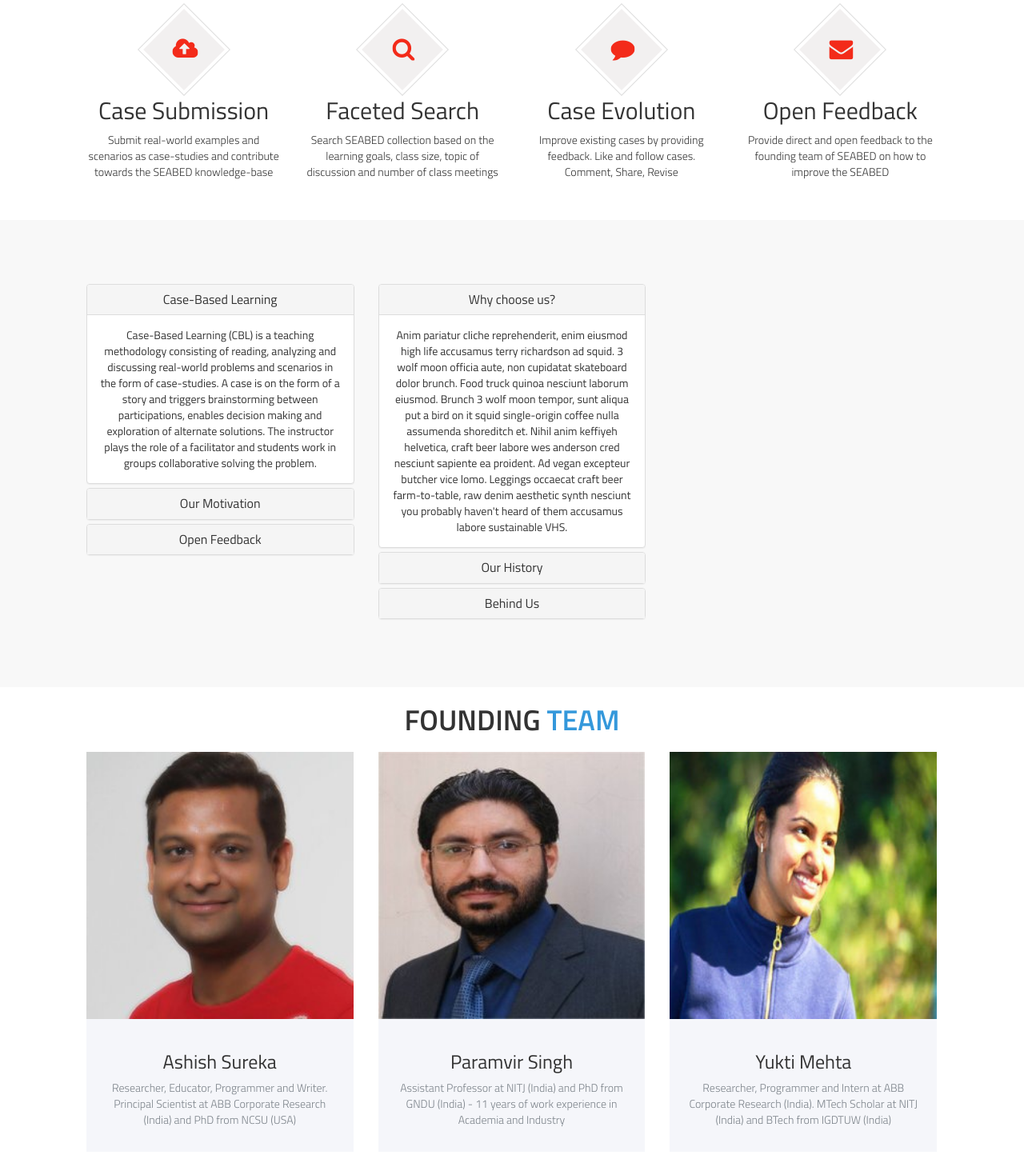
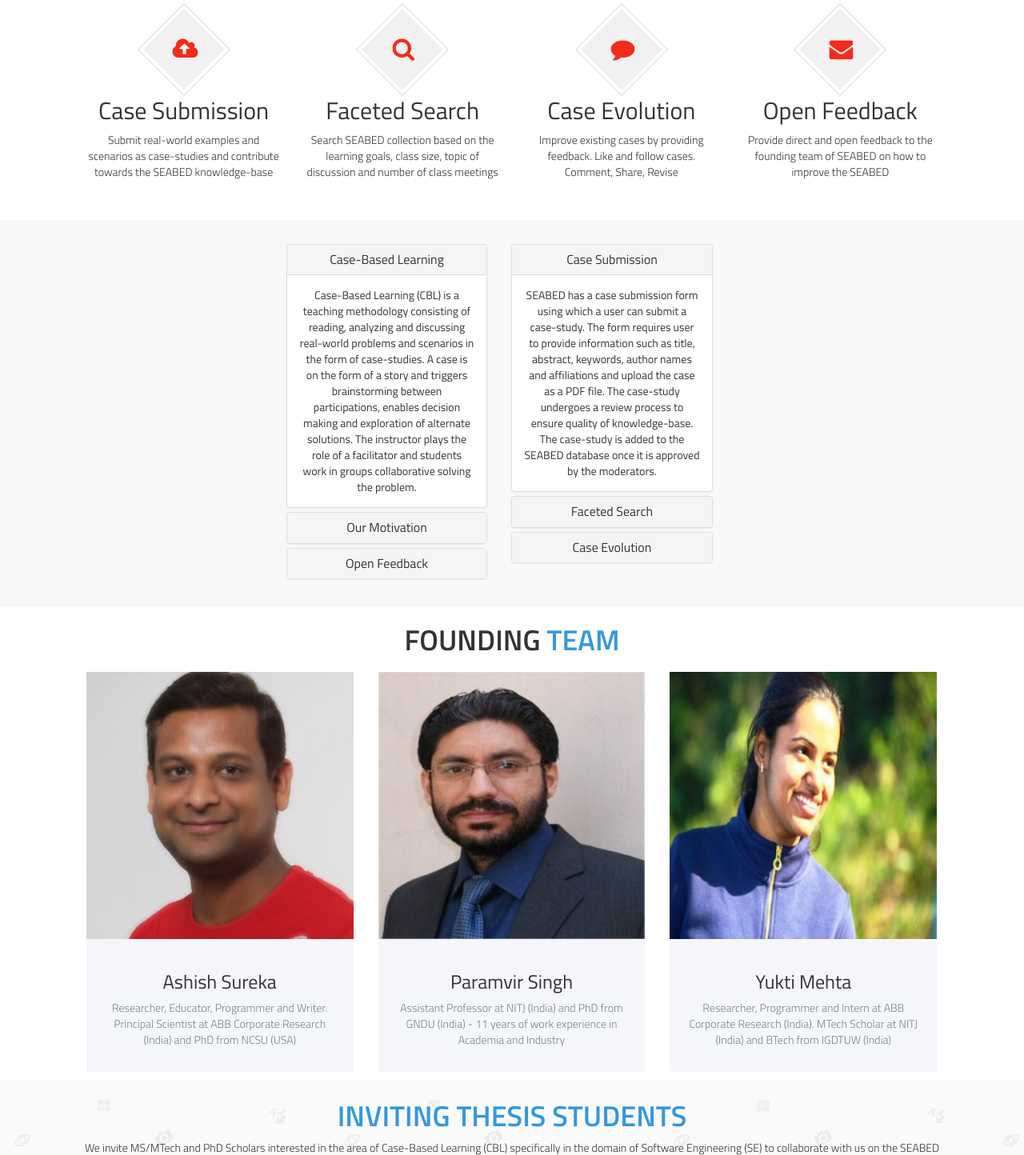
Before and after one commit to ashishsureka/seabed, a PHP site: page / in a window 1280 px wide. Shown: the part 948-2392 px from the top of the page at 80% size. Run offline with PHP 8.4, Linux system fonts and the light colour scheme; some libraries are stand-ins or nearby versions.

Commit message:
The text of both the boxes is updated and the top and bottom sace has been reduced. The thing left is the space between the boxes. Will update that too.

```diff
--- a/index.html
+++ b/index.html
@@ -32,7 +32,10 @@
       <script src="https://oss.maxcdn.com/html5shiv/3.7.2/html5shiv.min.js"></script>
       <script src="https://oss.maxcdn.com/respond/1.4.2/respond.min.js"></script>
     <![endif]-->
+
 </head>
+
+
 
 <body>
 <!--preloader-->
@@ -251,6 +254,7 @@
   <div class="container">
     <div class="row">
       <div class="skill_section">
+
           <div class="col-md-4">
 
             <div class="panel-group" id="accordion" role="tablist" aria-multiselectable="true">
@@ -298,6 +302,8 @@
               </div>
             </div>
           </div>
+
+
 		  <!--right box-->
 
           <div class="col-md-4">
@@ -307,13 +313,13 @@
                 <div class="panel-heading" role="tab" id="headingOne">
                   <h4 class="panel-title">
                     <a data-toggle="collapse" data-parent="#accordion" href="#collapseOne" aria-expanded="true" aria-controls="collapseOne">
-                      Why choose us?
+                      Case Submission
                     </a>
                   </h4>
                 </div>
                 <div id="collapseOne" class="panel-collapse collapse in" role="tabpanel" aria-labelledby="headingOne">
                   <div class="panel-body">
-                    Anim pariatur cliche reprehenderit, enim eiusmod high life accusamus terry richardson ad squid. 3 wolf moon officia aute, non cupidatat skateboard dolor brunch. Food truck quinoa nesciunt laborum eiusmod. Brunch 3 wolf moon tempor, sunt aliqua put a bird on it squid single-origin coffee nulla assumenda shoreditch et. Nihil anim keffiyeh helvetica, craft beer labore wes anderson cred nesciunt sapiente ea proident. Ad vegan excepteur butcher vice lomo. Leggings occaecat craft beer farm-to-table, raw denim aesthetic synth nesciunt you probably haven't heard of them accusamus labore sustainable VHS.
+                    SEABED has a case submission form using which a user can submit a case-study. The form requires user to provide information such as title, abstract, keywords, author names and affiliations and upload the case as a PDF file. The case-study undergoes a review process to ensure quality of knowledge-base. The case-study is added to the SEABED database once it is approved by the moderators.
                   </div>
                 </div>
               </div>
@@ -321,13 +327,14 @@
                 <div class="panel-heading" role="tab" id="headingTwo">
                   <h4 class="panel-title">
                     <a class="collapsed" data-toggle="collapse" data-parent="#accordion" href="#collapseTwo" aria-expanded="false" aria-controls="collapseTwo">
-                      Our History
+                     Faceted Search
+
                     </a>
                   </h4>
                 </div>
                 <div id="collapseTwo" class="panel-collapse collapse" role="tabpanel" aria-labelledby="headingTwo">
                   <div class="panel-body">
-                    Anim pariatur cliche reprehenderit, enim eiusmod high life accusamus terry richardson ad squid. 3 wolf moon officia aute, non cupidatat skateboard dolor brunch. Food truck quinoa nesciunt laborum eiusmod. Brunch 3 wolf moon tempor, sunt aliqua put a bird on it squid single-origin coffee nulla assumenda shoreditch et. Nihil anim keffiyeh helvetica, craft beer labore wes anderson cred nesciunt sapiente ea proident. Ad vegan excepteur butcher vice lomo. Leggings occaecat craft beer farm-to-table, raw denim aesthetic synth nesciunt you probably haven't heard of them accusamus labore sustainable VHS.
+                   Users can search case-studies in SEABED database based on fields such as topic, author, keywords, time period (submission date) and presence of certain terms in the title and abstract. Users can also find most recent cases, most commented and most popular cases. Users can see all the versions of a particular case along with the differences in various revisions.
                   </div>
                 </div>
               </div>
@@ -335,13 +342,13 @@
                 <div class="panel-heading" role="tab" id="headingThree">
                   <h4 class="panel-title">
                     <a class="collapsed" data-toggle="collapse" data-parent="#accordion" href="#collapseThree" aria-expanded="false" aria-controls="collapseThree">
-                      Behind Us
+                     Case Evolution
                     </a>
                   </h4>
                 </div>
                 <div id="collapseThree" class="panel-collapse collapse" role="tabpanel" aria-labelledby="headingThree">
                   <div class="panel-body">
-                    Anim pariatur cliche reprehenderit, enim eiusmod high life accusamus terry richardson ad squid. 3 wolf moon officia aute, non cupidatat skateboard dolor brunch. Food truck quinoa nesciunt laborum eiusmod. Brunch 3 wolf moon tempor, sunt aliqua put a bird on it squid single-origin coffee nulla assumenda shoreditch et. Nihil anim keffiyeh helvetica, craft beer labore wes anderson cred nesciunt sapiente ea proident. Ad vegan excepteur butcher vice lomo. Leggings occaecat craft beer farm-to-table, raw denim aesthetic synth nesciunt you probably haven't heard of them accusamus labore sustainable VHS.
+                    SEABED allows users to comment on existing cases, follow and up-vote. We encourage users to share their implementation experiences and provide comments on how to improve the cases and make them better.
                   </div>
                 </div>
               </div>
--- a/style.css
+++ b/style.css
@@ -815,8 +815,10 @@ scroll {  0% {
 
 .skill_section{
   display: inline-block;
-  margin-top: 80px;
-  margin-bottom: 60px;
+  margin-top: 30px;
+  margin-bottom: 10px;
+  margin-left: 250px;
+
   }
 
 .skill_section h2{
```
